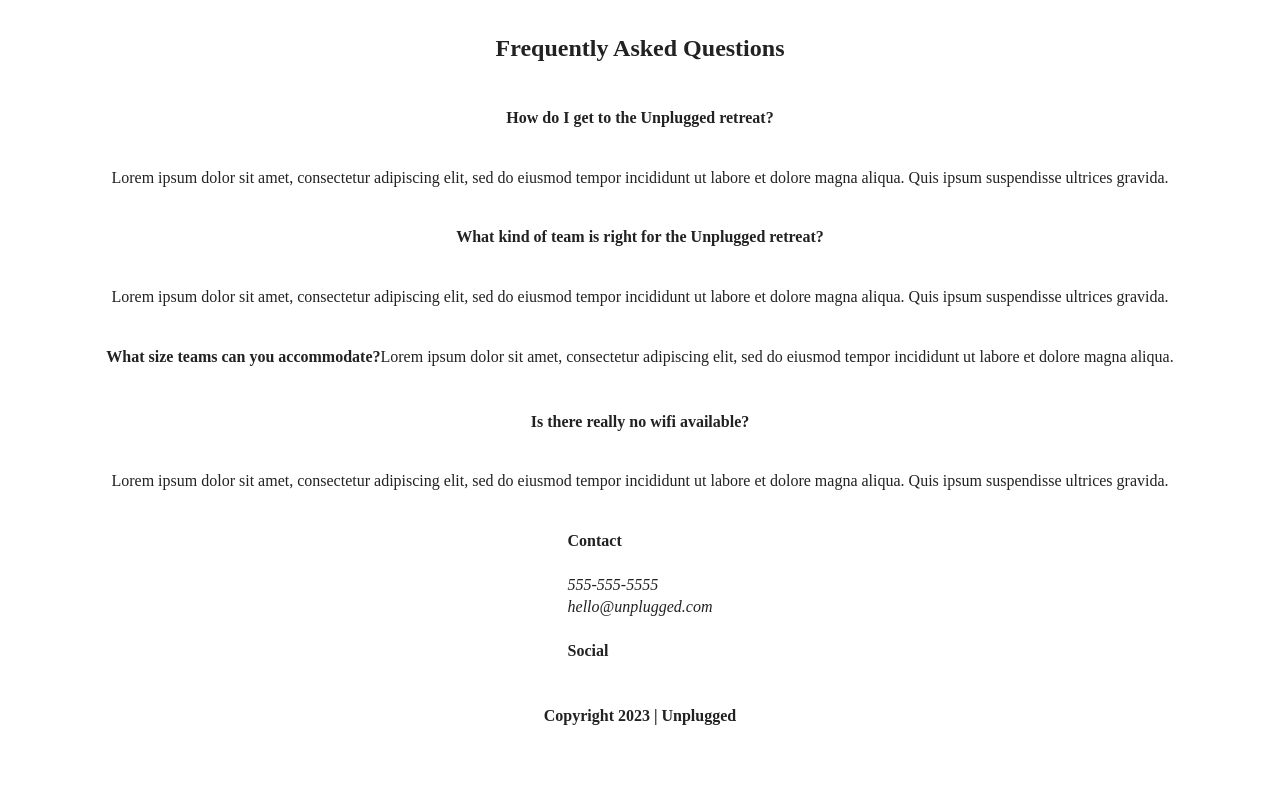
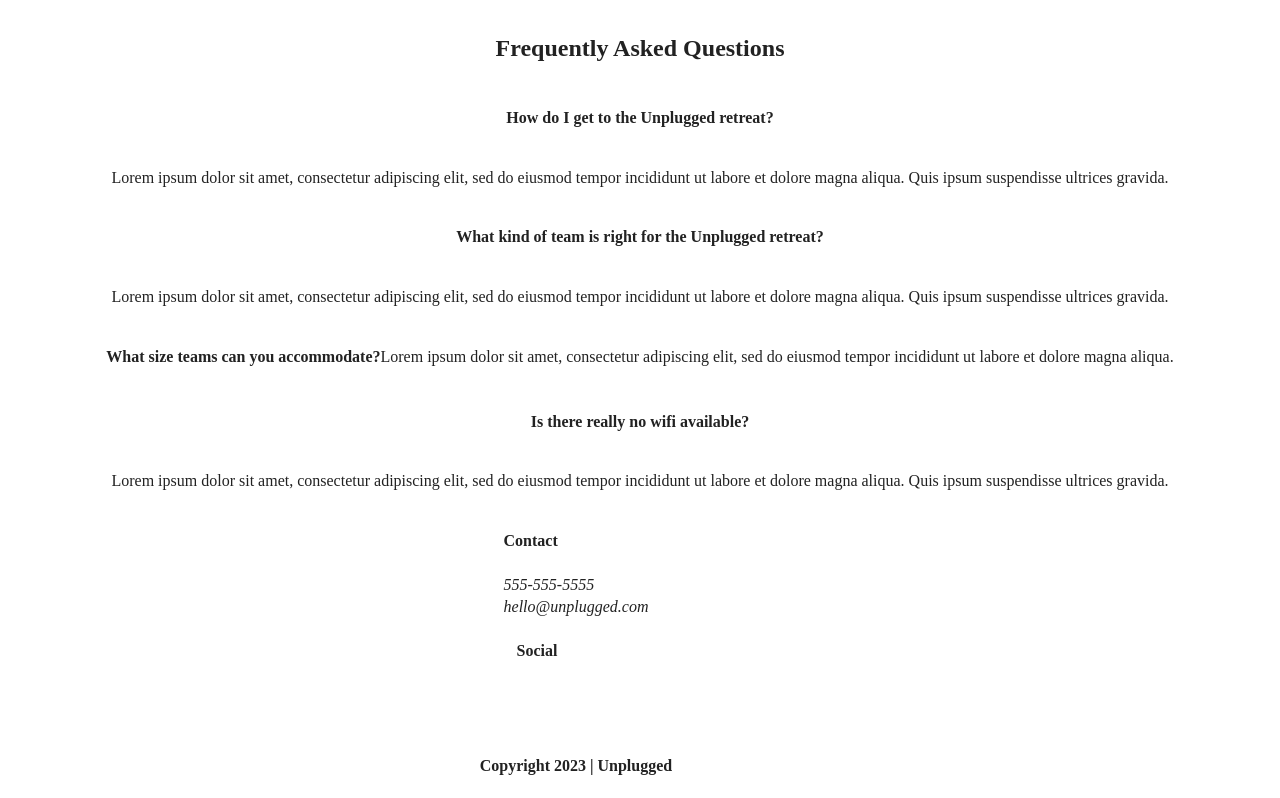
Before and after one commit to kerdaino/unplugged, a website: page faq/index.html in a window 1280 px wide. Shown: the part 220-1018 px from the top of the page. Before the commit the page ends 968 px from the top, so only its background shows below. Drawn offline with Linux system fonts and the light colour scheme.

Commit message:
mibile-commit-fixes

```diff
--- a/css/main.css
+++ b/css/main.css
@@ -146,26 +146,28 @@ footer .social p {
 }
 
 /* ------------------------Mobile styles for homepage----------------------- */
-header{
+header {
   padding: 15px 0px;
 }
-.header-divider{
+
+.header-divider {
   width: 60%;
 }
-header nav{
+
+header nav {
   width: 60%;
   margin-left: 25px;
 }
 
-header nav ul{
+header nav ul {
   width: 50%;
 }
 
-header nav ul li{
+header nav ul li {
   margin: 20px;
 }
 
-.content-wrapper{
+.content-wrapper {
   width: 90%;
 }
 
@@ -175,9 +177,11 @@ header nav ul li{
   flex-flow: row wrap;
   margin-left: 20px;
 }
-p{
+
+p {
   /* margin: 0px; */
 }
+
 aside {
   display: flex;
   justify-content: flex-start;
@@ -185,6 +189,7 @@ aside {
   flex-flow: row wrap;
   margin-left: 20px;
 }
+
 /*
 aside h3{
   margin-left: 0%;
@@ -218,7 +223,7 @@ aside h3{
   flex-flow: row wrap;
 }
 
-.reviews h3{
+.reviews h3 {
   width: 50%;
 }
 
@@ -355,17 +360,13 @@ aside h3{
    Modify as content requires.
    ========================================================================== */
 
-@media only screen and (min-width: 35em) {
-  /* Style adjustments for viewports that meet the condition */
+@media (min-width:768px) {
+  /* TABLET STYLES HERE */
 }
 
-@media print,
-(-webkit-min-device-pixel-ratio: 1.25),
-(min-resolution: 1.25dppx),
-(min-resolution: 120dpi) {
-  /* Style adjustments for high resolution devices */
+@media (min-width:1200px) {
+  /* DESKTOP STYLES HERE */
 }
-
 /* ==========================================================================
    Print styles.
    Inlined to avoid the additional HTTP request:
--- a/faq/index.html
+++ b/faq/index.html
@@ -72,16 +72,16 @@
     </section>
   </main>
   <!-- footer content-wrapper -->
-  <footer>
-    <div>
-      <div>
+  <footer class="content-wrapper">
+    <div class="footer-content">
+      <div class="contact">
         <h4>Contact</h4>
         <address>
           <p>555-555-5555</p>
           <p>hello@unplugged.com</p>
         </address>
-        <div>
-          <div><!--social links here -->
+        <div class="social">
+          <div class="social-icons"><!--social links here -->
             <h4>Social</h4>
             <p><a href="https://www.facebook.com/kerdainodevs" target="_blank" rel="noopener"></a></p>
             <p><a href="https://www.twitter.com/kerdainodevs" target="_blank" rel="noopener"></a></p>
@@ -91,7 +91,7 @@
       </div> <!--footer content ends-->
     </div> <!--footer content-wrapper ends-->
 
-    <div>
+    <div class="Copyright">
       <h4>Copyright 2023 | Unplugged</h4>
     </div>
   </footer>
```
Also changed, not shown: about/index.html (+6 -6 lines), index.html (+1 -1 lines).
